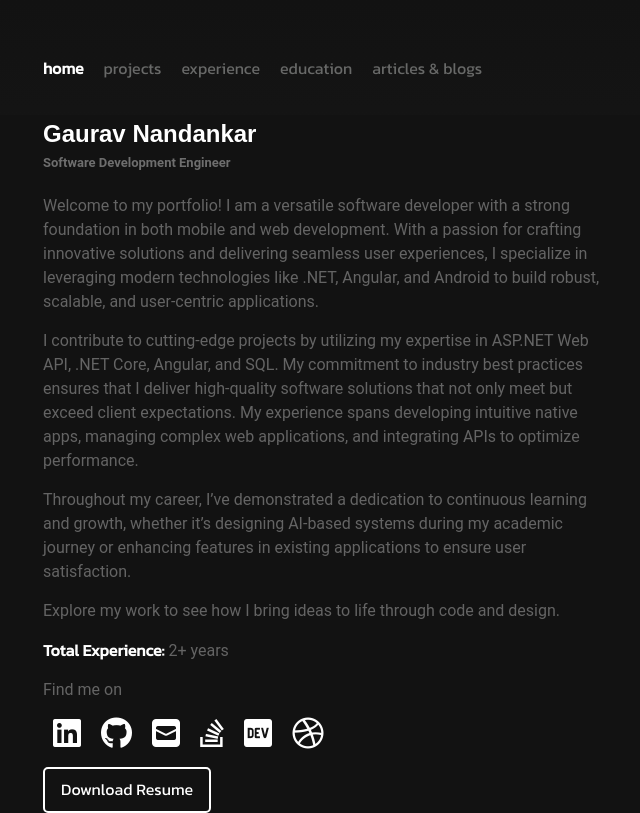
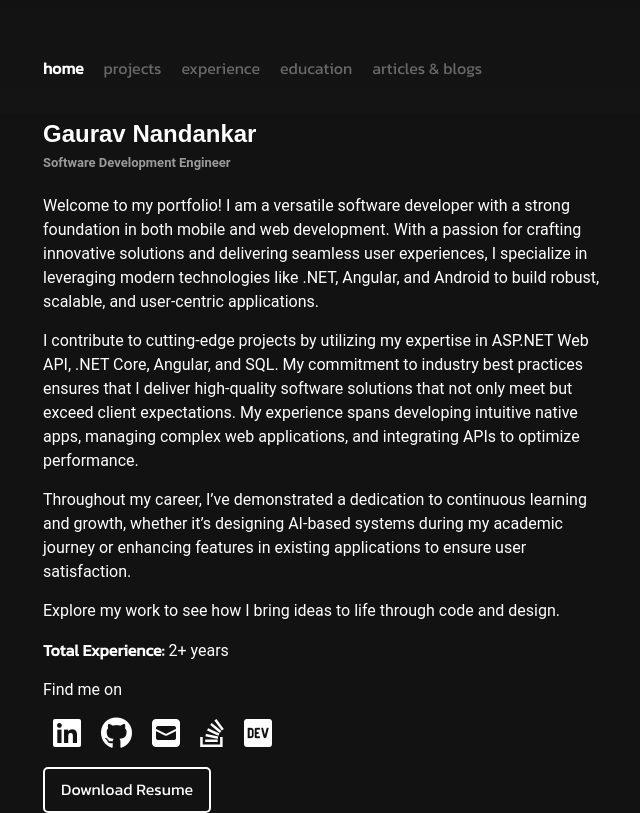
Before and after one commit to iamgauravn/gaurav-dev, an Angular app: page / in a window 1280 px wide. Shown: the whole page, without its empty margins (39-679 px from the left). Built offline with nearby package versions, Linux system fonts and the light colour scheme.

Commit message:
final changes

```diff
--- a/src/app/nav/nav.component.ts
+++ b/src/app/nav/nav.component.ts
@@ -14,13 +14,17 @@ export class NavComponent implements OnInit {
     this.router.events.subscribe((event) => {
       if (event instanceof NavigationEnd) {
         this.activeRoute = event.url;
-        localStorage.setItem('activeRoute', this.activeRoute);
+        if (typeof window !== 'undefined') {
+          localStorage.setItem('activeRoute', this.activeRoute);
+        }
       }
     });
   }
 
   ngOnInit(): void {
-    this.activeRoute = localStorage.getItem('activeRoute') || '';
+    if (typeof window !== 'undefined') {
+      this.activeRoute = localStorage.getItem('activeRoute') || '';
+    }
   }
 
   openHome() {
--- a/src/app/pages/index-page/index-page.component.css
+++ b/src/app/pages/index-page/index-page.component.css
@@ -28,7 +28,7 @@
 }
 
 #sub-title {
-    color: rgb(110, 110, 110);
+    color: rgb(156, 153, 153);
     font-size: small;
     font-weight: 600;
     display: block;
@@ -41,7 +41,7 @@
 }
 
 .description p {
-    color: rgb(100, 100, 100);
+    color: rgb(255, 255, 255);
     text-align: start;
     font-size: medium;
     line-height: 1.5;
--- a/src/app/pages/index-page/index-page.component.html
+++ b/src/app/pages/index-page/index-page.component.html
@@ -47,10 +47,6 @@
                     <i class="fab fa-dev fa-2x"></i>
                 </a>
 
-                <a (click)="open(6)">
-                    <i class="fab fa-dribbble fa-2x"></i>
-                </a>
-
             </p>
 
         </div>
```
Also changed, not shown: 1 other file (tests, documents, lock files or other folders).
